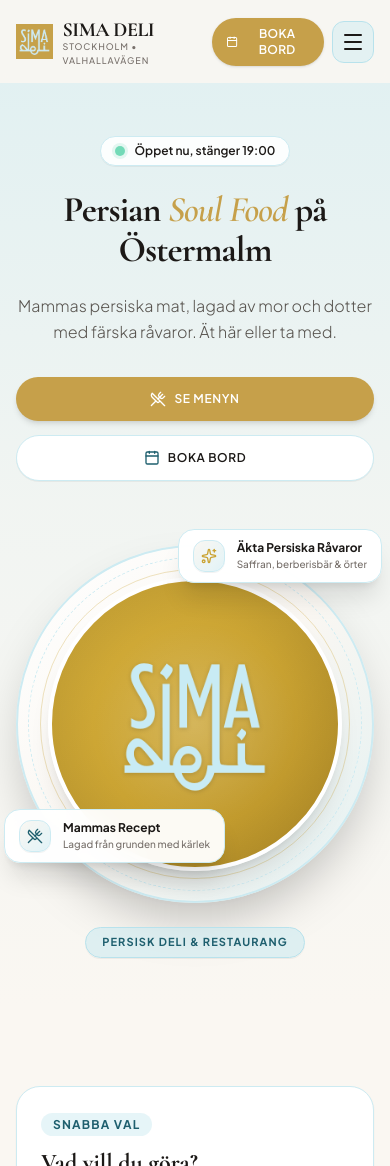
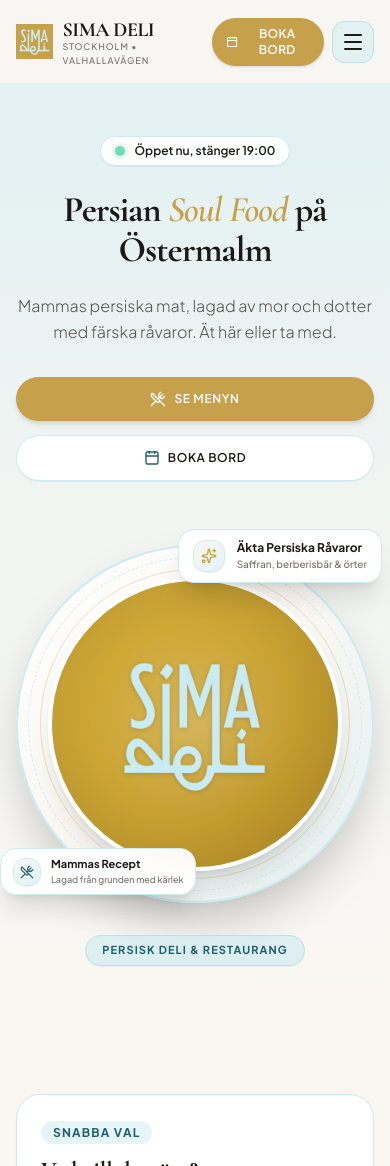
Before and after one commit to minzor26/SimaDeli, a React (Vite) app: page / in a window 390 px wide. Shown: the top 1166 px of the page. Built offline with nearby package versions, Linux system fonts and the light colour scheme.

Commit message:
Move Mammas Recept badge completely outside inner gold circle into bottom-left corner

```diff
--- a/src/pages/HomePage.tsx
+++ b/src/pages/HomePage.tsx
@@ -203,16 +203,16 @@
                 />
               </div>
 
-              {/* Bottom-Left Micro Feature Card: Outside circle, positioned higher and further left to prevent any overlap with bottom badge */}
-              <div className="absolute bottom-10 sm:bottom-14 -left-3 sm:-left-8 bg-white/95 backdrop-blur-md border border-[#CDEBF2] px-3.5 py-2.5 sm:px-4 sm:py-3 rounded-2xl shadow-xl flex items-center gap-3 z-30 hover:scale-105 transition-transform">
-                <div className="w-8 sm:w-9 h-8 sm:h-9 rounded-xl bg-gradient-to-br from-[#FAF7F2] to-[#CDEBF2]/60 border border-[#CDEBF2] flex items-center justify-center shrink-0 shadow-2xs">
-                  <UtensilsCrossed className="w-4 h-4 text-[#1E5F6E]" />
+              {/* Bottom-Left Micro Feature Card: Corner position, completely outside the inner gold circle */}
+              <div className="absolute bottom-2 sm:bottom-3 -left-4 sm:-left-16 lg:-left-22 bg-white/95 backdrop-blur-md border border-[#CDEBF2] px-3 py-2 sm:px-4 sm:py-3 rounded-2xl shadow-xl flex items-center gap-2.5 sm:gap-3 z-30 hover:scale-105 transition-transform">
+                <div className="w-7 h-7 sm:w-9 sm:h-9 rounded-xl bg-gradient-to-br from-[#FAF7F2] to-[#CDEBF2]/60 border border-[#CDEBF2] flex items-center justify-center shrink-0 shadow-2xs">
+                  <UtensilsCrossed className="w-3.5 h-3.5 sm:w-4 sm:h-4 text-[#1E5F6E]" />
                 </div>
                 <div className="text-left">
-                  <span className="text-xs font-bold text-[#1C1917] block leading-tight">
+                  <span className="text-[11px] sm:text-xs font-bold text-[#1C1917] block leading-tight">
                     Mammas Recept
                   </span>
-                  <span className="text-[10px] text-[#78716C] font-medium block pt-0.5">
+                  <span className="text-[9px] sm:text-[10px] text-[#78716C] font-medium block pt-0.5">
                     Lagad från grunden med kärlek
                   </span>
                 </div>
@@ -220,8 +220,8 @@
 
             </div>
 
-            {/* Clean sub-caption placed neatly below the medallion, outside the circle */}
-            <div className="mt-6 text-center z-10">
+            {/* Clean sub-caption placed neatly below the medallion, outside the circle with generous clearance */}
+            <div className="mt-8 sm:mt-10 text-center z-10">
               <span className="text-[11px] font-bold uppercase tracking-widest text-[#1E5F6E] bg-[#CDEBF2]/60 px-4 py-1.5 rounded-full border border-[#B8E2EC] inline-block shadow-2xs">
                 Persisk Deli & Restaurang
               </span>
```
